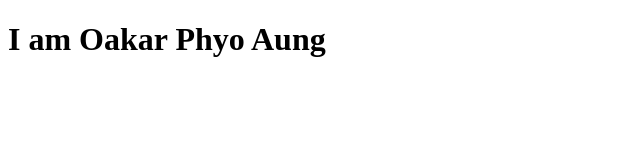
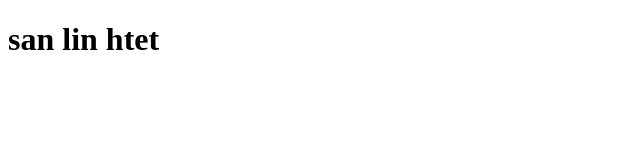
Before and after one commit to msquareprogramming/msquarefdc, a plain HTML site: page index.html in a window 1280 px wide. Shown: the whole page, without its empty margins (0-640 px from the left). Drawn offline with Linux system fonts and the light colour scheme.

Commit message:
san lin htet

```diff
--- a/index.html
+++ b/index.html
@@ -7,6 +7,6 @@
     <title>Document</title>
 </head>
 <body>
-    <h1>I am Oakar Phyo Aung</h1>
+    <h1>san lin htet</h1>
 </body>
 </html>
```
